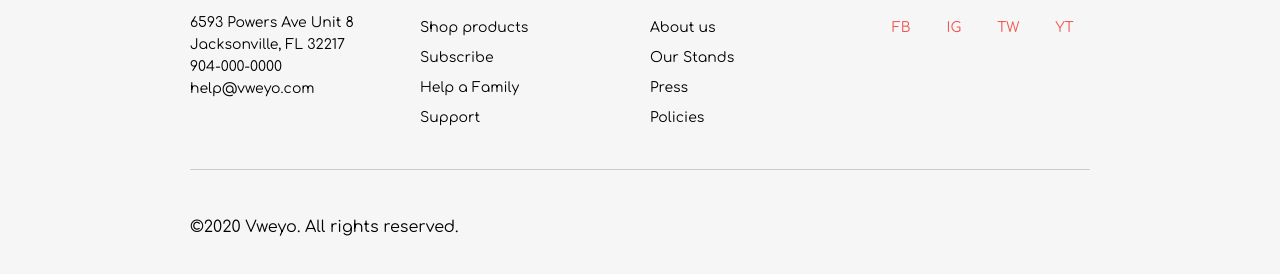
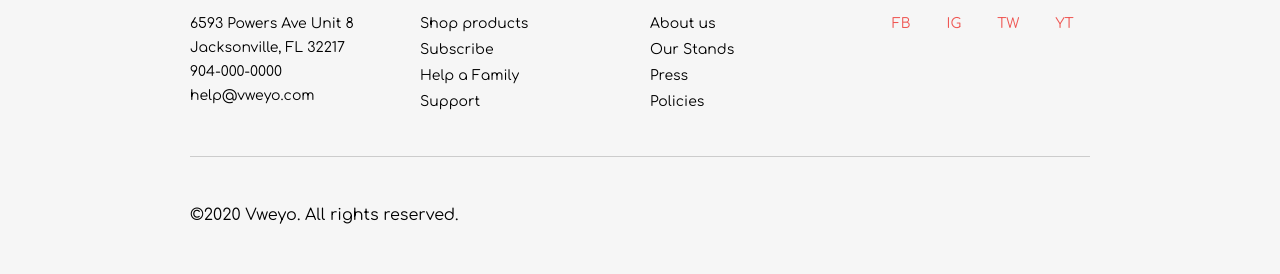
Before and after one commit to kenold/vweyo, a website: page index.html in a window 1280 px wide. Shown: the part 2063-2337 px from the top of the page. Drawn offline with Linux system fonts and the light colour scheme.

Commit message:
adjust padding

```diff
--- a/sass/main.scss
+++ b/sass/main.scss
@@ -414,11 +414,8 @@ section {
             text-decoration: underline;
         }
     }
-    p, ul {
-        line-height: 22px;
-    }
     li {
-        padding: 0 0 .5rem 0;
+        padding: 0 0 .75rem 0;
     }
     .contact {
         &__logo img {
@@ -427,6 +424,7 @@ section {
         }
         &__body p {
             font-size: .875rem;
+            line-height: 24px;
             &:first-child {
                 margin-top: 0;
             }
```
Also changed, not shown: assets/css/style.css.
